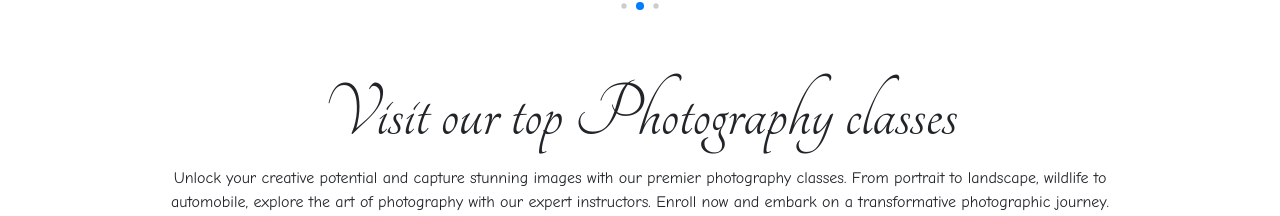
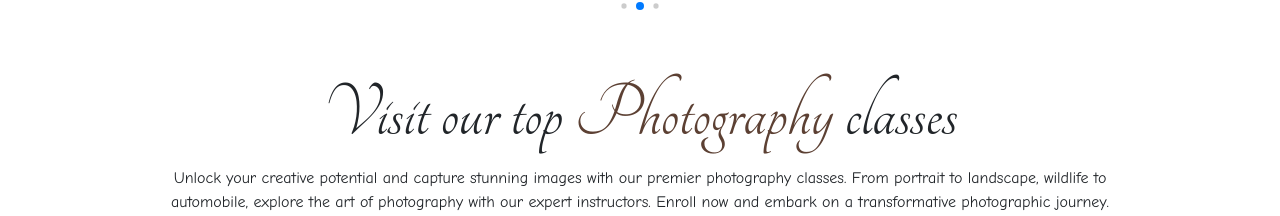
Before and after one commit to safoun10/Euphoria-Client, a React (Vite) app: page / in a window 1280 px wide. Shown: the part 366-582 px from the top of the page. Built offline with nearby package versions, Linux system fonts and the light colour scheme.

Commit message:
adding new section

```diff
--- a/src/components/topClass/TopClass.jsx
+++ b/src/components/topClass/TopClass.jsx
@@ -1,12 +1,13 @@
 import React from 'react';
+import "./TopClass.css"
 
 const TopClass = () => {
     return (
 		<div>
 			<div className="text-center display-1 mt-5 pb-1 text-cursive">
-				Visit our top Photography classes
+				Visit our top <span className='text-brown'>Photography</span> classes
 			</div>
-			<div className='text-center w-75 mx-auto'>
+			<div className="text-center w-75 mx-auto">
 				Unlock your creative potential and capture stunning images with
 				our premier photography classes. From portrait to landscape,
 				wildlife to automobile, explore the art of photography with our
```
Also changed, not shown: src/components/topClass/TopClass.css (added).
